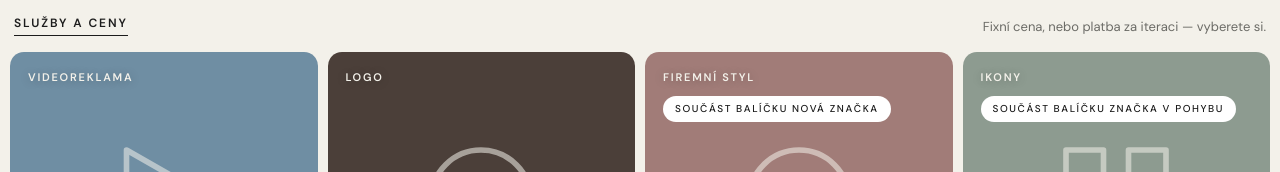
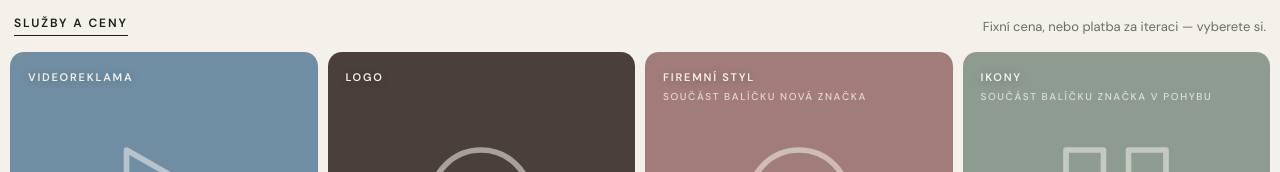
Before and after one commit to levafedorov/framehouse, a Next.js app: page / in a window 1280 px wide. Shown: the part 703-875 px from the top of the page. Built offline with nearby package versions, Linux system fonts and the light colour scheme.

Commit message:
Render bundle note as plain text under the service name
No pills left on the service tiles.

Co-Authored-By: Claude Fable 5.1 <noreply@anthropic.com>

```diff
--- a/src/components/ServiceCard.module.css
+++ b/src/components/ServiceCard.module.css
@@ -73,7 +73,7 @@
   display: flex;
   flex-direction: column;
   align-items: flex-start;
-  gap: 10px;
+  gap: 4px;
 }
 
 .name {
@@ -83,21 +83,12 @@
   text-shadow: 0 1px 10px rgba(0, 0, 0, 0.25);
 }
 
+/* plain line under the name, no pill */
 .badge {
-  height: 26px;
-  padding: 0 12px;
-  display: inline-flex;
-  align-items: center;
-  border-radius: var(--pill);
-  background: #fff;
-  color: var(--fg);
   font-size: 10px;
-  white-space: nowrap;
-}
-
-/* a flex item trims a leading space, so the gap is a margin */
-.badgeName {
-  margin-left: 0.4em;
+  font-weight: 500;
+  opacity: 0.8;
+  line-height: 1.4;
 }
 
 .meta {
@@ -171,7 +162,7 @@
     left: 12px;
     right: 12px;
     top: 12px;
-    gap: 6px;
+    gap: 3px;
   }
 
   .name {
@@ -179,8 +170,6 @@
   }
 
   .badge {
-    height: 22px;
-    padding: 0 9px;
     font-size: 9px;
     letter-spacing: 0.1em;
   }
--- a/src/components/ServiceCard.tsx
+++ b/src/components/ServiceCard.tsx
@@ -45,12 +45,12 @@ export default function ServiceCard({ service }: { service: Service }) {
       <div className={styles.top}>
         <h3 className={`eyebrow ${styles.name}`}>{service.title}</h3>
         {service.bundle && (
-          <span className={`eyebrow ${styles.badge}`}>
-            Součást balíčku
+          <p className={`eyebrow ${styles.badge}`}>
+            Součást balíčku{" "}
             <span className={styles.badgeName}>
               {bundleTitle(service.bundle)}
             </span>
-          </span>
+          </p>
         )}
       </div>
 
```
